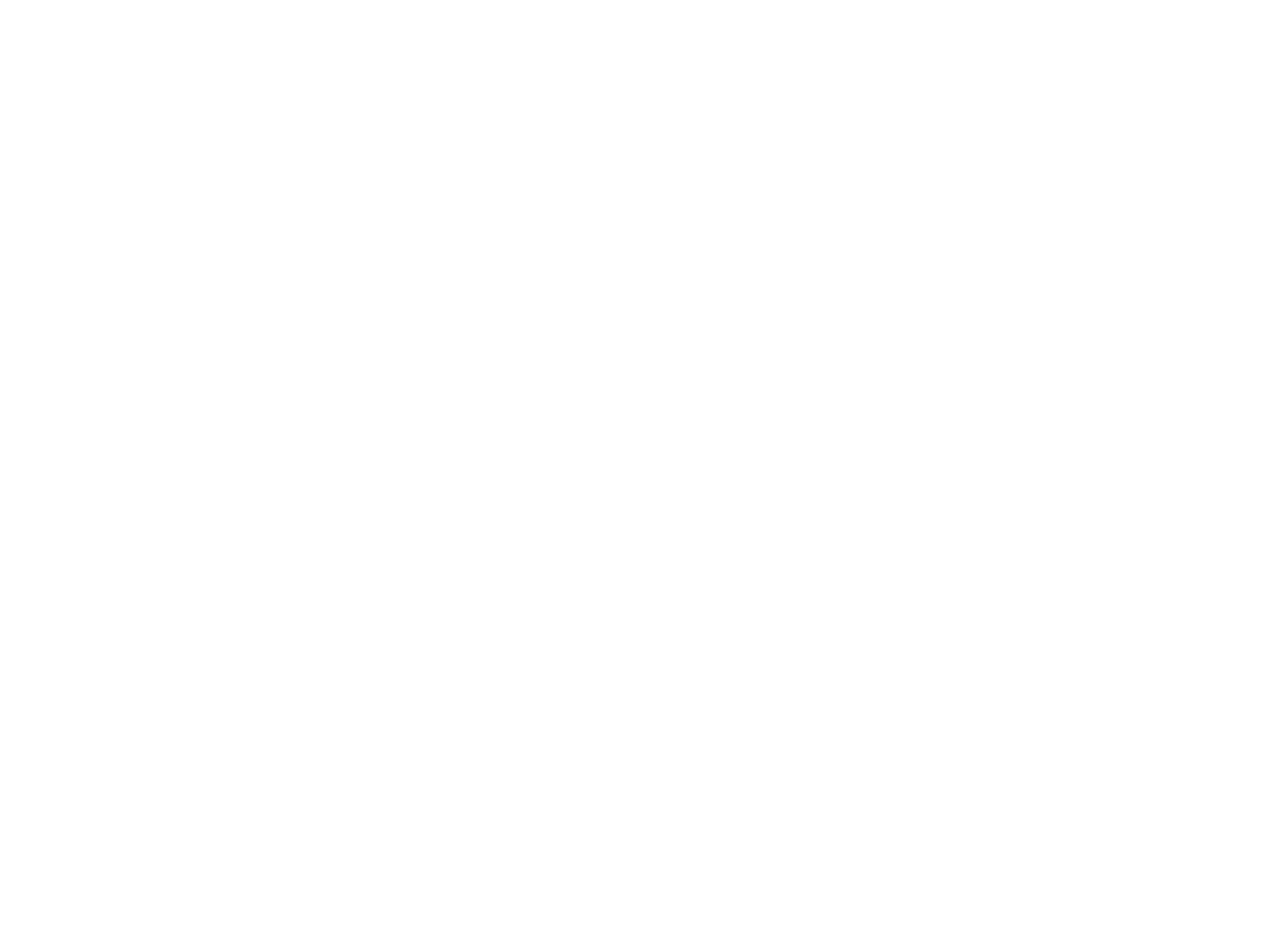
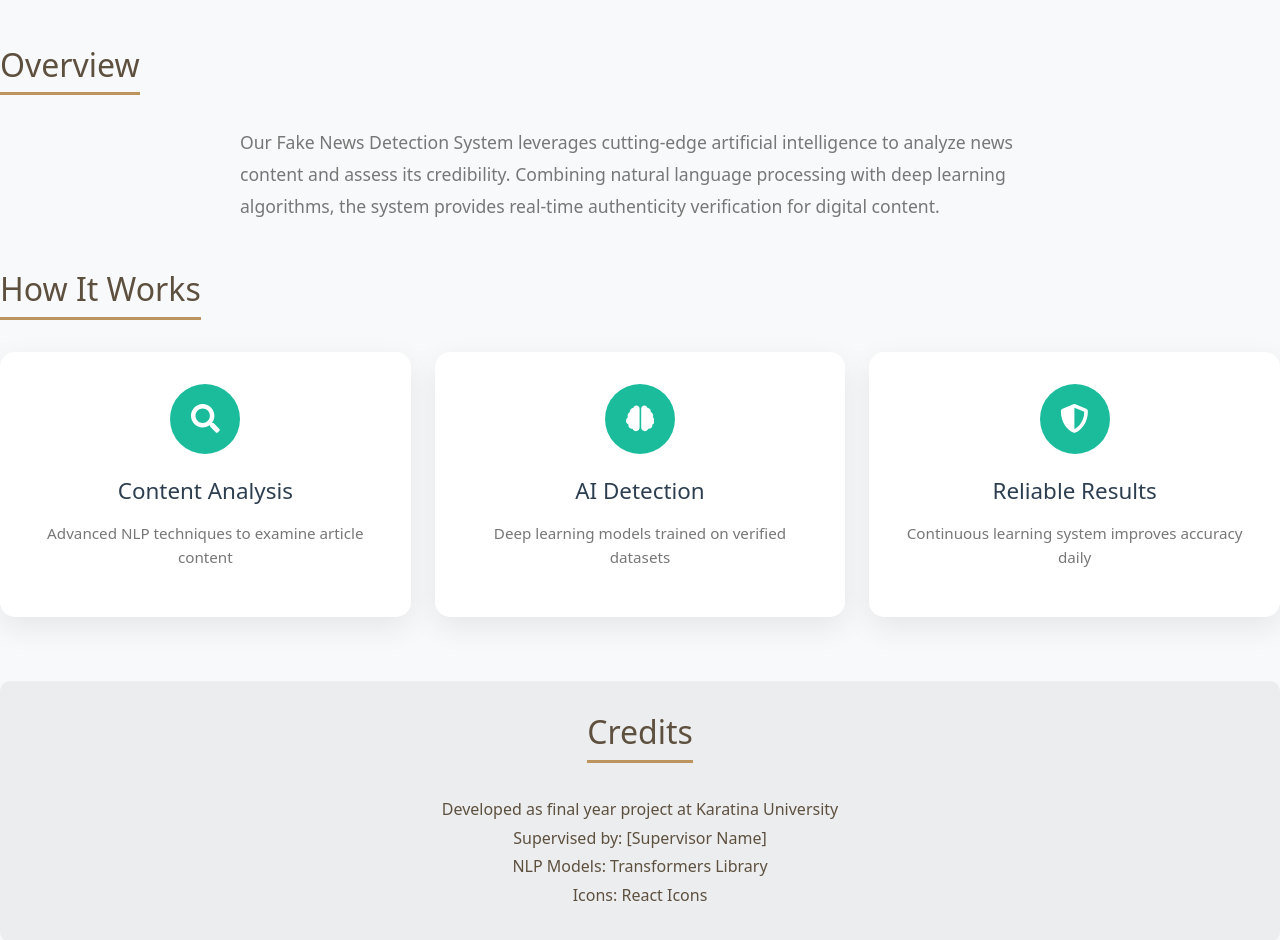
Before and after one commit to Ericadeshh/Fake-News-Detection-AI-System, a React (Vite) app in the folder F.N.D-Project-Codebase/FND_Frontend/: page /about in a window 1280 px wide. Shown: the part 186-1126 px from the top of the page. Before the commit the page ends 800 px from the top, so only its background shows below. Built offline with nearby package versions, Linux system fonts and the light colour scheme.

Commit message:
About Page creation

```diff
--- /dev/null
+++ b/F.N.D-Project-Codebase/FND_Frontend/src/pages/About.module.css
@@ -0,0 +1,123 @@
+.aboutSection {
+  padding: 4rem 0;
+  background-color: #f8f9fa;
+  min-height: 100vh;
+}
+
+.heading {
+  color: #2c3e50;
+  font-size: 2.5rem;
+  font-weight: 700;
+  margin-bottom: 3rem;
+  position: relative;
+}
+
+.titleIcon {
+  color: #1abc9c;
+  margin-right: 1rem;
+  vertical-align: middle;
+}
+
+.sectionTitle {
+  color: #5e503f;
+  font-size: 2rem;
+  margin-bottom: 2rem;
+  padding-bottom: 0.5rem;
+  border-bottom: 3px solid #bd945e;
+  display: inline-block;
+}
+
+.sectionText {
+  color: #777;
+  font-size: 1.1rem;
+  line-height: 1.8;
+  max-width: 800px;
+  margin: 0 auto 3rem;
+}
+
+.featureCard {
+  background: #fff;
+  padding: 2rem;
+  border-radius: 15px;
+  text-align: center;
+  transition: all 0.3s ease;
+  box-shadow: 0 10px 30px rgba(0, 0, 0, 0.08);
+}
+
+.featureCard:hover {
+  box-shadow: 0 15px 35px rgba(0, 0, 0, 0.1);
+}
+
+.featureIcon {
+  width: 70px;
+  height: 70px;
+  background: #1abc9c;
+  border-radius: 50%;
+  margin: 0 auto 1.5rem;
+  display: flex;
+  align-items: center;
+  justify-content: center;
+  font-size: 1.8rem;
+  color: #fff;
+  transition: all 0.3s ease;
+}
+
+.featureCard:hover .featureIcon {
+  background: #bd945e;
+  transform: rotate(360deg);
+}
+
+.featureTitle {
+  color: #2c3e50;
+  margin-bottom: 1rem;
+  font-size: 1.4rem;
+}
+
+.featureText {
+  color: #777;
+  font-size: 0.95rem;
+  line-height: 1.6;
+}
+
+.credits {
+  margin-top: 4rem;
+  padding: 2rem;
+  background-color: rgba(30, 30, 30, 0.05);
+  border-radius: 10px;
+  text-align: center;
+}
+
+.creditText {
+  color: #5e503f;
+  line-height: 1.8;
+  margin-bottom: 0;
+}
+
+@media (max-width: 768px) {
+  .heading {
+    font-size: 2rem;
+  }
+
+  .sectionTitle {
+    font-size: 1.6rem;
+  }
+
+  .sectionText {
+    font-size: 1rem;
+    padding: 0 1rem;
+  }
+
+  .featureCard {
+    margin-bottom: 1.5rem;
+  }
+}
+
+@media (max-width: 576px) {
+  .aboutSection {
+    padding: 2rem 0;
+  }
+
+  .heading {
+    font-size: 1.75rem;
+  }
+}
--- a/F.N.D-Project-Codebase/FND_Frontend/src/pages/About.tsx
+++ b/F.N.D-Project-Codebase/FND_Frontend/src/pages/About.tsx
@@ -1,10 +1,94 @@
-function About() {
+import { useState, useEffect } from "react";
+import styles from "./About.module.css";
+import { FaReact, FaSearch, FaBrain, FaShieldAlt } from "react-icons/fa";
+import { motion } from "framer-motion";
+
+const About = () => {
+  const [isMounted, setIsMounted] = useState(false);
+
+  useEffect(() => {
+    setIsMounted(true);
+    return () => setIsMounted(false);
+  }, []);
+
+  const features = [
+    {
+      icon: <FaSearch />,
+      title: "Content Analysis",
+      description: "Advanced NLP techniques to examine article content",
+    },
+    {
+      icon: <FaBrain />,
+      title: "AI Detection",
+      description: "Deep learning models trained on verified datasets",
+    },
+    {
+      icon: <FaShieldAlt />,
+      title: "Reliable Results",
+      description: "Continuous learning system improves accuracy daily",
+    },
+  ];
+
   return (
-    <div>
-      <h1>About</h1>
-      <p>Welcome to the About page!</p>
-    </div>
+    <motion.div
+      initial={{ opacity: 0 }}
+      animate={{ opacity: isMounted ? 1 : 0 }}
+      transition={{ duration: 0.5 }}
+      className={` ${styles.aboutSection}`}
+    >
+      <h2 className={`text-center mb-5 ${styles.heading}`}>
+        <FaReact className={styles.titleIcon} />
+        About Our AI Verification System
+      </h2>
+
+      <div className={styles.overview}>
+        <h3 className={styles.sectionTitle}>Overview</h3>
+        <p className={styles.sectionText}>
+          Our Fake News Detection System leverages cutting-edge artificial
+          intelligence to analyze news content and assess its credibility.
+          Combining natural language processing with deep learning algorithms,
+          the system provides real-time authenticity verification for digital
+          content.
+        </p>
+      </div>
+
+      <div className={styles.howItWorks}>
+        <h3 className={styles.sectionTitle}>How It Works</h3>
+        <div className="row g-4">
+          {features.map((feature, index) => (
+            <div key={index} className="col-md-4 col-12">
+              <motion.div
+                whileHover={{ y: -10 }}
+                className={styles.featureCard}
+              >
+                <div className={styles.featureIcon}>{feature.icon}</div>
+                <h4 className={styles.featureTitle}>{feature.title}</h4>
+                <p className={styles.featureText}>{feature.description}</p>
+              </motion.div>
+            </div>
+          ))}
+        </div>
+      </div>
+
+      <motion.div
+        className={styles.credits}
+        initial={{ scale: 0.9 }}
+        animate={{ scale: 1 }}
+        transition={{ delay: 0.2 }}
+      >
+        <h3 className={styles.sectionTitle}>Credits</h3>
+        <p className={styles.creditText}>
+          Developed as final year project at Karatina University
+          <br />
+          Supervised by: [Supervisor Name]
+          <br />
+          NLP Models: Transformers Library
+          <br />
+          Icons: React Icons
+        </p>
+      </motion.div>
+    </motion.div>
   );
-}
+};
 
 export default About;
```
